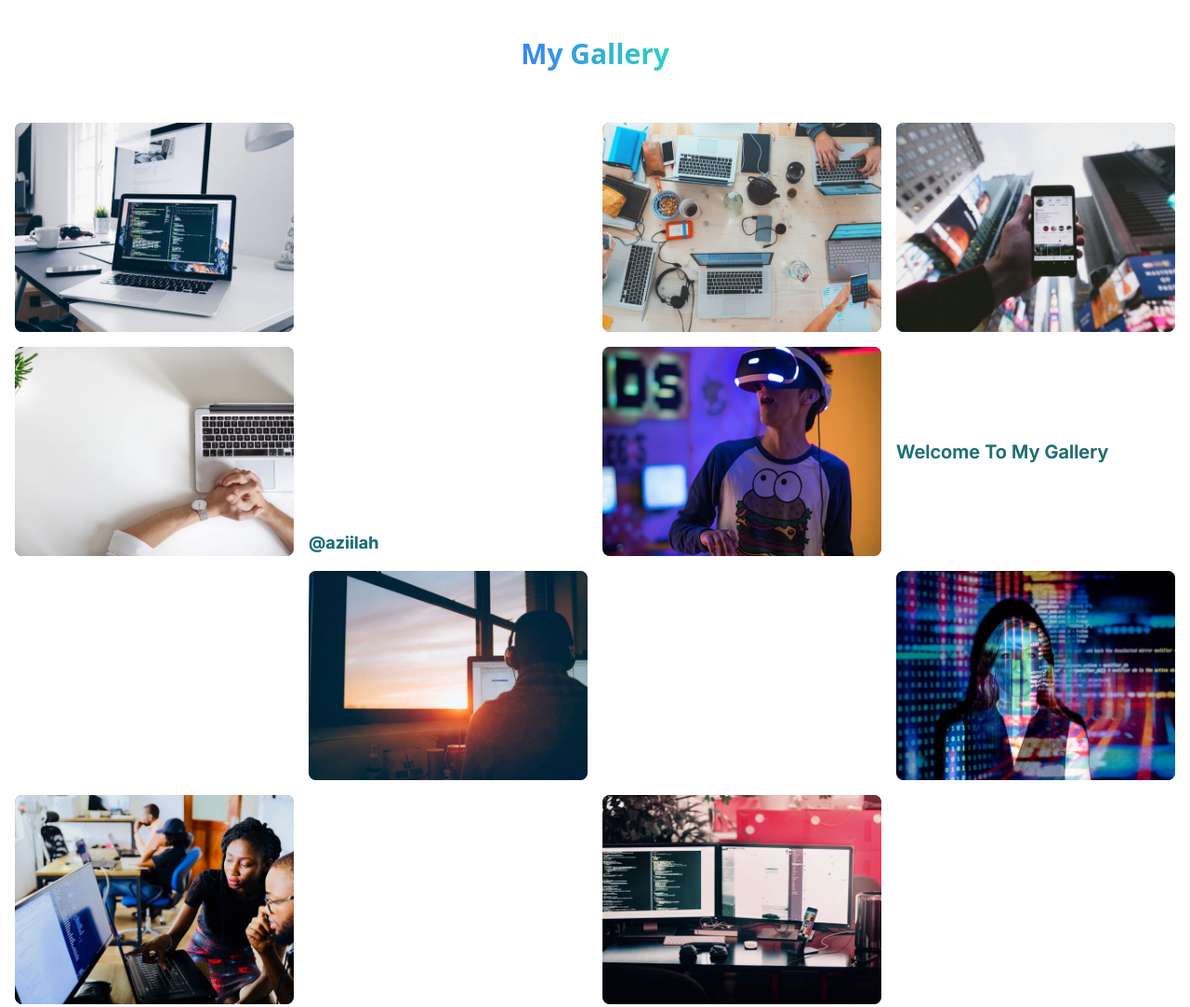
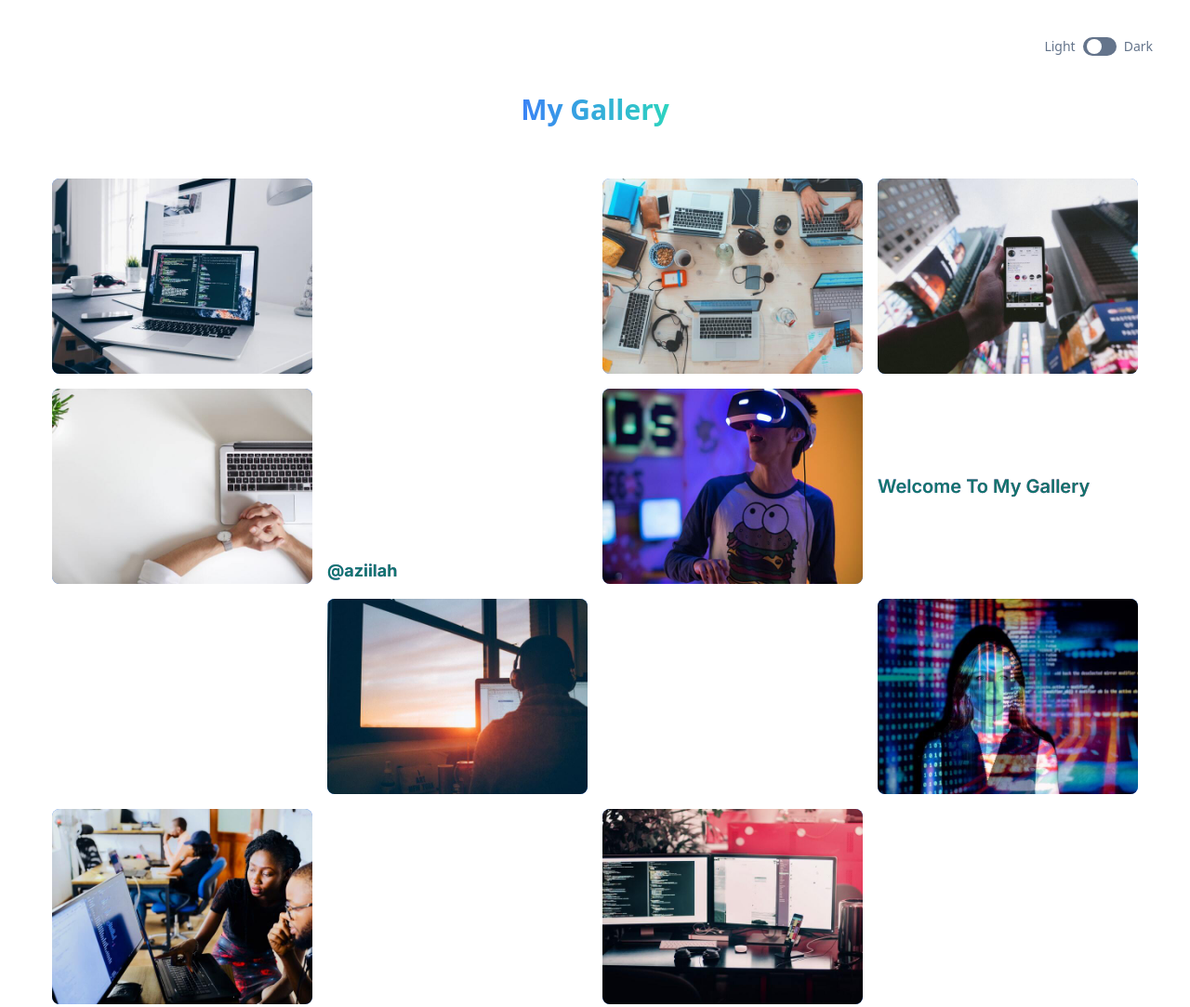
Before and after one commit to aziilah/grid-tailwindcss, a website: page index.html in a window 1280 px wide. Shown: the top 1083 px of the page at 93% size. Drawn offline with Linux system fonts and the light colour scheme.

Commit message:
dark mode

```diff
--- a/index.html
+++ b/index.html
@@ -12,6 +12,21 @@
     <link href="https://fonts.googleapis.com/css2?family=Inter:wght@200;400;600;700;900&display=swap" rel="stylesheet">
     <script></script>
 </head>
+
+<body class="dark:bg-slate-800 m-10">
+
+    <!-- Dark Mode -->
+    <div class="flex justify-end mt-10 ">
+        <span class="text-sm text-slate-500 mr-2">Light</span>
+        <input type="checkbox" id="toggle" class="hidden">
+        <label for="toggle">
+            <div class="w-9 h-5 bg-slate-500 rounded-full flex items-center p-1 cursor-pointer">
+                <div class="w-4 h-4 bg-white rounded-full toggle-circle">
+                </div>
+            </div>
+        </label>
+        <span class="text-sm text-slate-500 ml-2">Dark</span>
+    </div>
 
     <h2 class="mt-10 mb-10 text-center font-bold text-3xl"><span class="bg-gradient-to-r from-blue-500 to-teal-400 bg-clip-text text-transparent">My Gallery</span></h2>
 
@@ -62,4 +77,15 @@
 
     </div>
 
+    <script>
+        const checkbox = document.querySelector('#toggle');
+        const html= document.querySelector('html');
+
+        checkbox.addEventListener('click', function() {
+            checkbox.checked ? html.classList.add('dark') : html.classList.remove('dark');
+        });
+    </script>
+
+</body>
+
 </html>
```
Lines whose indentation alone changed are shown as unchanged.
